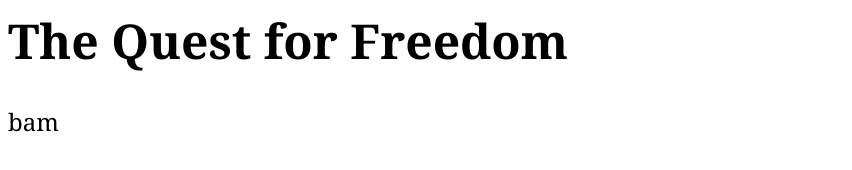
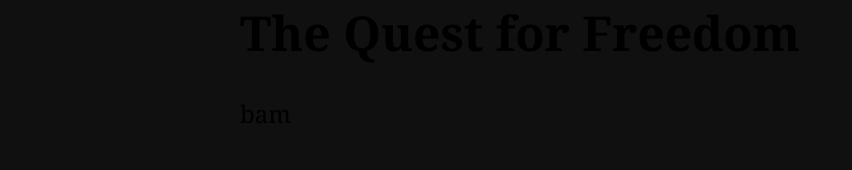
Before and after one commit to GameJockey/gamejockey.github.io, a plain HTML site: page index.html in a window 1280 px wide. Shown: the whole page, without its empty margins (0-852 px from the left). Drawn offline with Linux system fonts and the light colour scheme.

Commit message:
Update style.css

```diff
--- a/style.css
+++ b/style.css
@@ -3,6 +3,9 @@
  */
 
 body {
+    background-color: #101010;
     font-family: Georgia, serif;
     font-size: 1.5em;
+    width: 800px;
+    margin: auto;
 }
```
